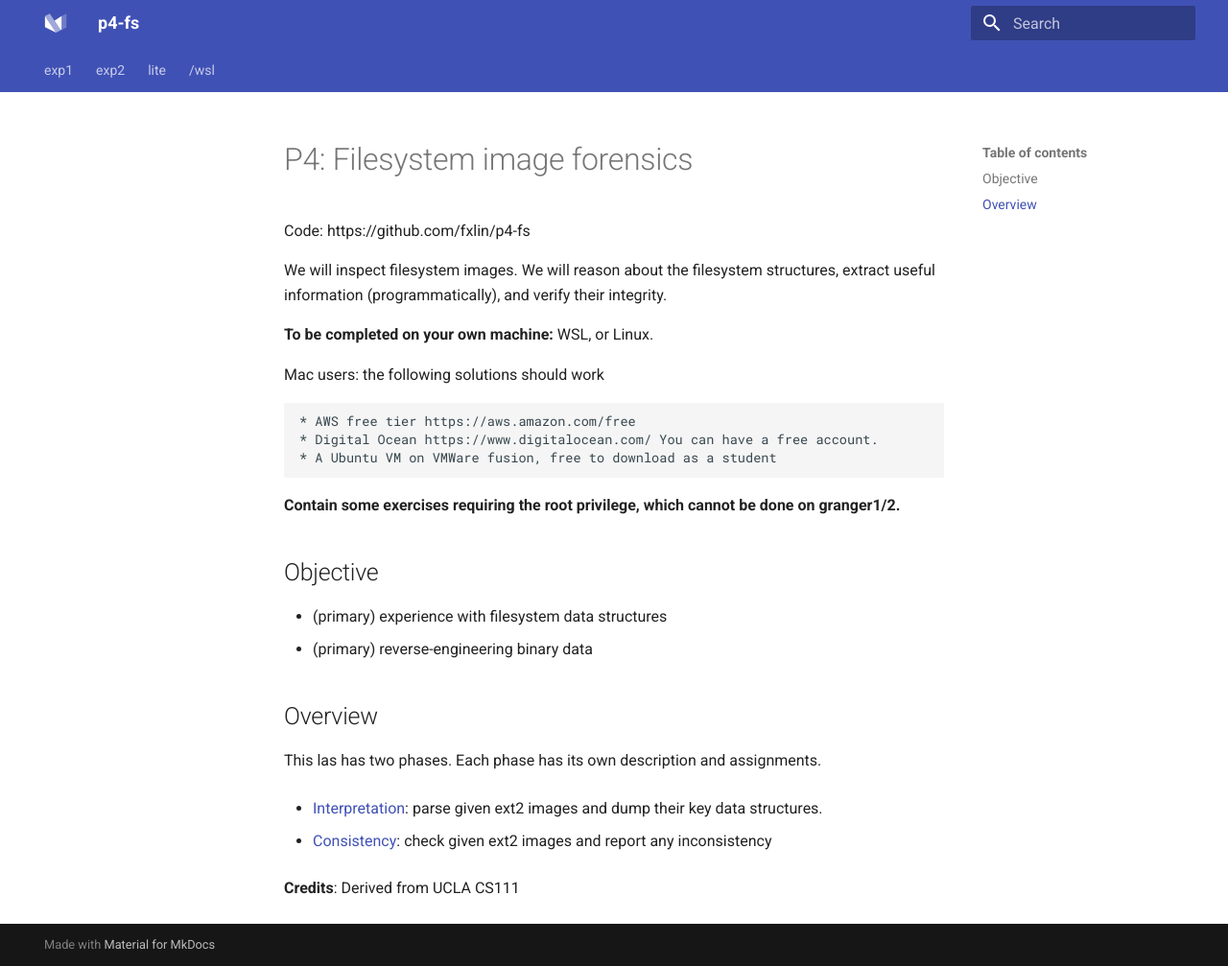
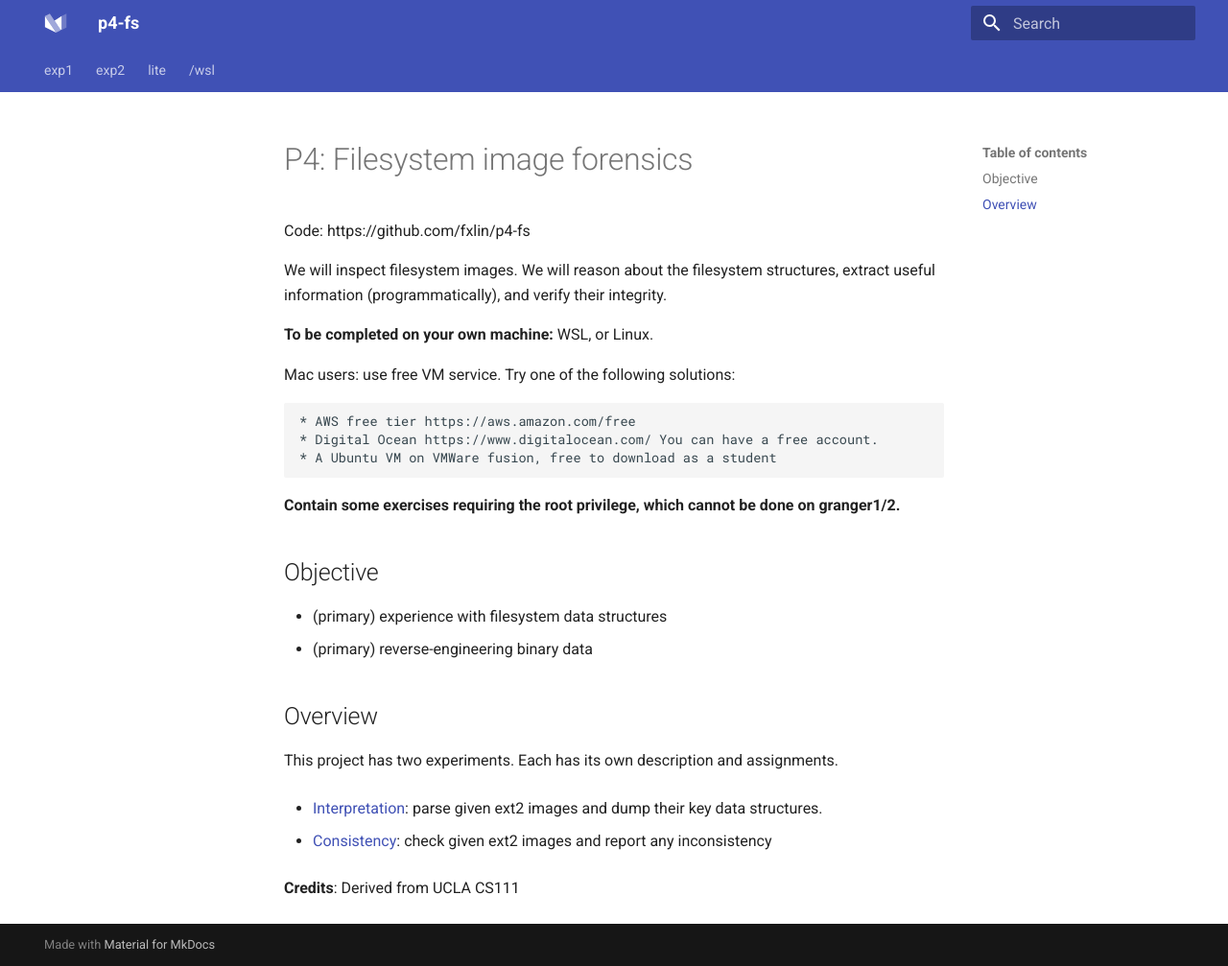
Before and after one commit to fxlin/p4-fs, an MkDocs documentation site: the page built from docs/README.md, in a window 1280 px wide and 1007 px high. Shown: the whole window at 96% size. Built offline with MkDocs 1.6.1 and Material for MkDocs 9.7.7, drawn with Linux system fonts in a browser that asks for light colours.

Commit message:
Update README.md

```diff
--- a/docs/README.md
+++ b/docs/README.md
@@ -6,7 +6,7 @@ We will inspect filesystem images. We will reason about the filesystem structure
 
 **To be completed on your own machine:** WSL, or Linux.
 
-Mac users: the following solutions should work
+Mac users: use free VM service. Try one of the following solutions:
 
 	* AWS free tier https://aws.amazon.com/free
 	* Digital Ocean https://www.digitalocean.com/ You can have a free account.
@@ -21,7 +21,7 @@ Mac users: the following solutions should work
 
 ## Overview
 
-This las has two phases. Each phase has its own description and assignments.
+This project has two experiments. Each has its own description and assignments.
 
 * [Interpretation](interpretation.md): parse given ext2 images and dump their key data structures.
 
```
